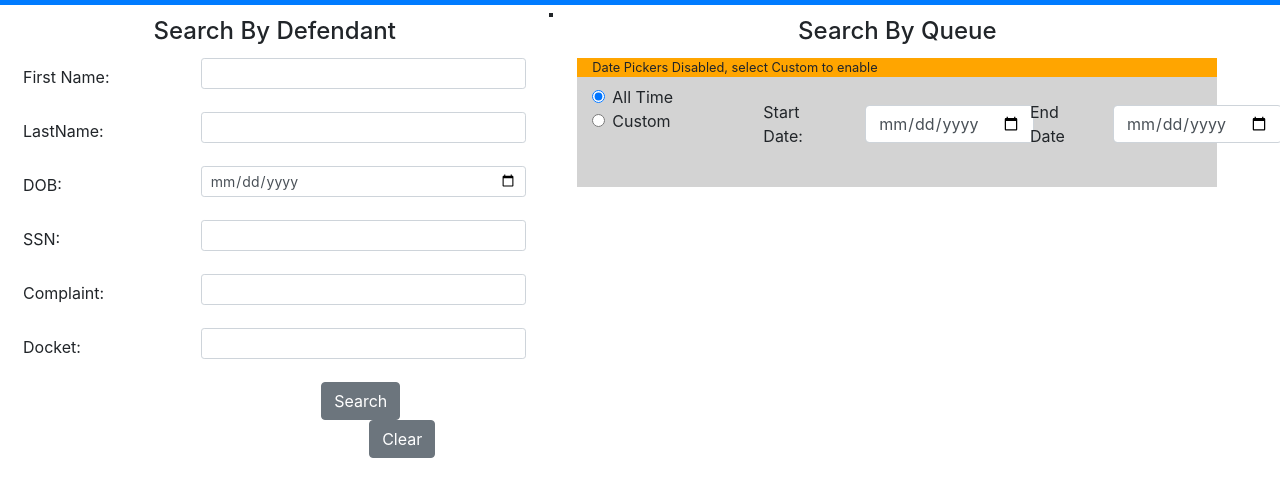
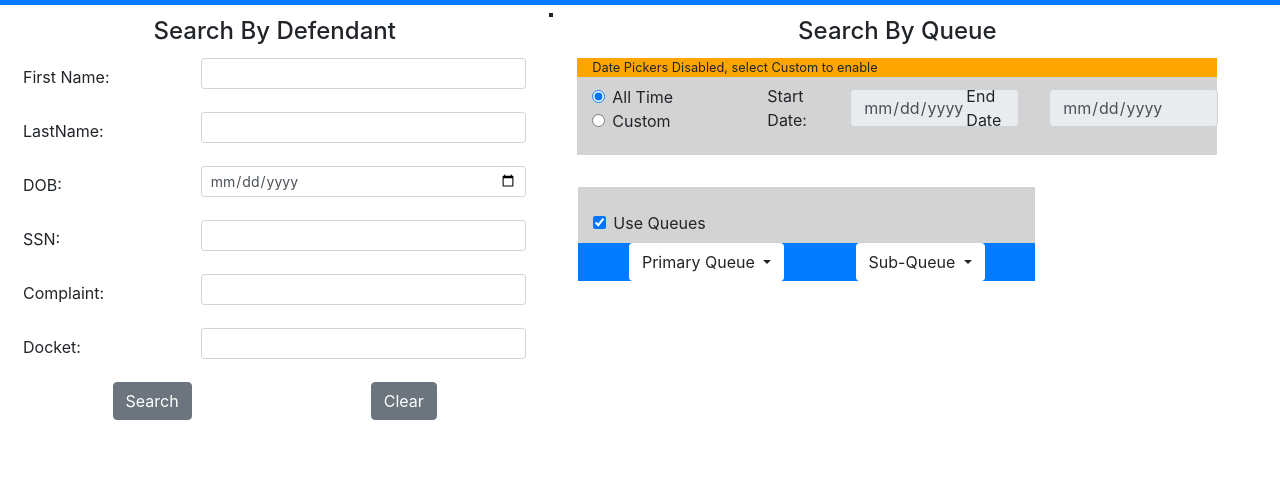
Before and after one commit to JonathanKreiter/MCS_CQ_Template, a plain HTML site: page cqsearch.html in a window 1280 px wide. Both pictures are taken after a click on the radio button "All Time". Shown: the part 51-548 px from the top of the page. Drawn offline with nearby package versions, Linux system fonts and the light colour scheme.

Commit message:
refactored js/bs

```diff
--- a/cqsearch.html
+++ b/cqsearch.html
@@ -92,12 +92,10 @@
                             </div>
                         </div>
 
-                        <div class='row ml-5'>
-                        <div class='col-md-6'>
-                        </div>
-                        <div class='col-md-6'>
-                            <button class='btn btn-secondary mr-5 type='submit'>Search</button>
-                            <button class='btn btn-secondary ml-5' type='reset'>Clear</button>
+                        <div class='row'>
+                        <div class='col-md-12 d-flex justify-content-around'>
+                            <button class='btn btn-secondary' type='submit'>Search</button>
+                            <button class='btn btn-secondary' type='reset'>Clear</button>
                         </div>
                     </div>
 
@@ -108,53 +106,92 @@
                     <div class='my-2' style='border:solid 2px; height:fit-content;'></div>
 
 
-                        <div id='searchByQueue' class='col-md-6 m-2 ml-4'>
+                        <div id='searchByQueue' class='col-md-6 mt-2 ml-4'>
                             <h4 class='p-1 text-center'>Search By Queue</h4>
+
                             <div class='row'>
                                 <div id='disabledDPNotification' class='col-md-12' style='background-color: orange;'>
                                     <small id='disabledDPNotificationText' class='d-flex text-right'><em>Date Pickers Disabled, select Custom to enable</em></small>
                                 </div>
                             </div>
 
+
                                 <form action=''>
 
-                                <div id='datePickers' class='row px-auto' style='background-color: lightgrey'>
-                                    <div class='col-3 py-2'>
+                                    <div id='datePickers' class='row' style='background-color: lightgrey'>
+
+                                        <div class='col-md-3 pt-2'>
                                             <div class='form-check'>
-                                            <input checked type='radio' class='form-check-input' id='allTime' name='timeRange'>
+                                                <input type='radio' class='form-check-input' id='allTime' name='timeRange' value='allTime' checked>
                                                 <label for='allTime' class='form-check-label'>All Time</label>
                                             </div>
 
                                             <div class='form-check'>
-                                            <input type='radio' class='form-check-input' id='custom' name='timeRange'>
+                                                <input type='radio' class='form-check-input' id='custom' name='timeRange'> <!--custom value = state date + end date-->
                                                 <label for='custom' class='form-check-label'>Custom</label>
                                             </div>
                                         </div>
 
-                                    <div class='col-sm-5'>
-                                        <div class='form-row p-3'>
-                                            <div class='form-group row form-inline p-auto'>
+                                        <div class='col-md-5 d-flex justify-content-between'>
+                                                <div class='form-group form-inline'>
                                                     <label for='startDate' class='col-sm-5 col-form-label'>Start Date:</label>
                                                     <div class='col-sm-7'>
-                                                    <input type='date' class='form-control d-inline-block' id='startDate' name='dateRange' disabled>
+                                                        <input type='date' class='form-control d-inline-block' id='startDate' name='dateRange' value='' disabled>
                                                     </div>
                                                 </div>
-                                        </div>
-                                    </div>
-                                    <div class='col-sm-4'>
-                                        <div class='form-row p-3'>
-                                            <div class='form-group row form-inline p-auto'>
-                                                <label for='endDate' class='col-5 col-form-label'>End Date</label>
+
+                                                <div class='form-group form-inline'>
+                                                    <label for='endDate' class='col-sm-5 col-form-label'>End Date</label>
                                                     <div class='col-sm-7'>
-                                                    <input type='date' class='form-control d-inline-block' id='endDate' name='dateRange' disabled>
+                                                        <input type='date' class='form-control d-inline-block' id='endDate' name='dateRange' value='<!--inserted by JS-->' disabled>
                                                     </div>
                                                 </div>
                                         </div>
                                     </div>
 
+
+                                    <div class='row p-3'>
+
+                                    <div id='queuePickers' class='row px-auto mt-3' style='background-color: lightgrey'>
+
+                                        <div class='col-md-5 py-2'>
+                                            <div class='form-check pt-3'>
+                                                <input checked type='checkbox' class='form-check-input' id='useQueues' name='useQueues' checked='false'>
+                                                <label for='useQueues' class='form-check-label'>Use Queues</label>
                                             </div>
+                                        </div>
+
+
+                                                <div class='col-md-12 d-flex justify-content-around bg-primary'>
+
+                                                    <div class='dropdown'>
+                                                        <button style='background-color: white;' type='button' class='btn dropdown-toggle' id='primaryQueue' data-toggle='dropdown' aria-haspopup='true' aria-expanded='false'>
+                                                            Primary Queue
+                                                        </button>
+                                                        <div class='dropdown-menu aria-labelledby='primaryQueue>
+                                                            <span class='dropdown-item-text'>ACTIVE TPC</span>
+                                                            <span class='dropdown-item-text'>INACTIVE TPC</span>
+                                                        </div>
+                                                    </div>
+
+                                                    <div class='dropdown'>
+                                                        <button style='background-color: white;'  type='button' class='btn dropdown-toggle' id='subQueue' data-toggle='dropdown' aria-haspopup='true' aria-expanded='false'>
+                                                            Sub-Queue
+                                                        </button>
+                                                        <div class='dropdown-menu aria-labelledby='subQueue'>
+                                                            <!--drop-down menu items determined by active primaryQueue option (JS)-->
+                                                        </div>
+                                                    </div>
+
+                                                </div>
+
+                                            </div>
+
+                                    </div>
+
+
                                 </form>
-
+                            </div>
 
                         </div>
                 </div>
--- a/cqsearch.js
+++ b/cqsearch.js
@@ -1,3 +1,5 @@
+const [allTime, customTime] = document.getElementsByName('timeRange')
+
 function toggleDatePickingEnabled() {
     const div = document.getElementById('disabledDPNotification');
     const textElm = document.getElementById('disabledDPNotificationText')
@@ -11,8 +13,13 @@ function toggleDatePickerDisabled() {
     const startDatePicker = document.getElementById('startDate')
     const endDatePicker = document.getElementById('endDate');
 
-    startDatePicker.disabled = !(startDatePicker.disabled)
-    endDatePicker.disabled = !(endDatePicker.disabled)
+    if (customTime.checked) {
+        startDatePicker.disabled = false;
+        endDatePicker.disabled = false;
+    } else {
+        startDatePicker.disabled = true;
+        endDatePicker.disabled = true;
+    }
 }
 
 function toggleDisplayAndDatePicker() {
@@ -20,7 +27,9 @@ function toggleDisplayAndDatePicker() {
     toggleDatePickingEnabled();
 }
 
-const [allTime, customTime] = document.getElementsByName('timeRange')
-
 allTime.addEventListener('click', toggleDisplayAndDatePicker);
 customTime.addEventListener('click', toggleDisplayAndDatePicker);
+
+
+
+// Write a simple function to insert today's date into the 'end date' date picker by default
```
Lines whose indentation alone changed are shown as unchanged.
